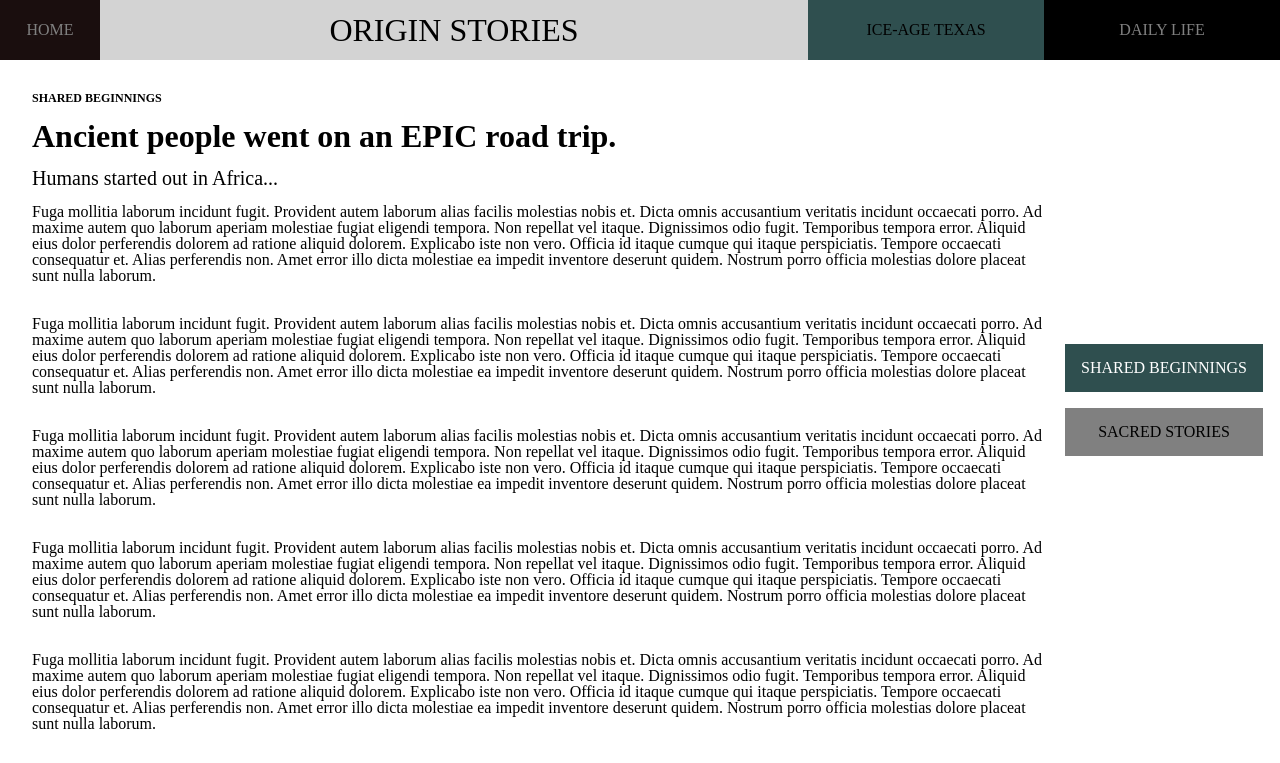
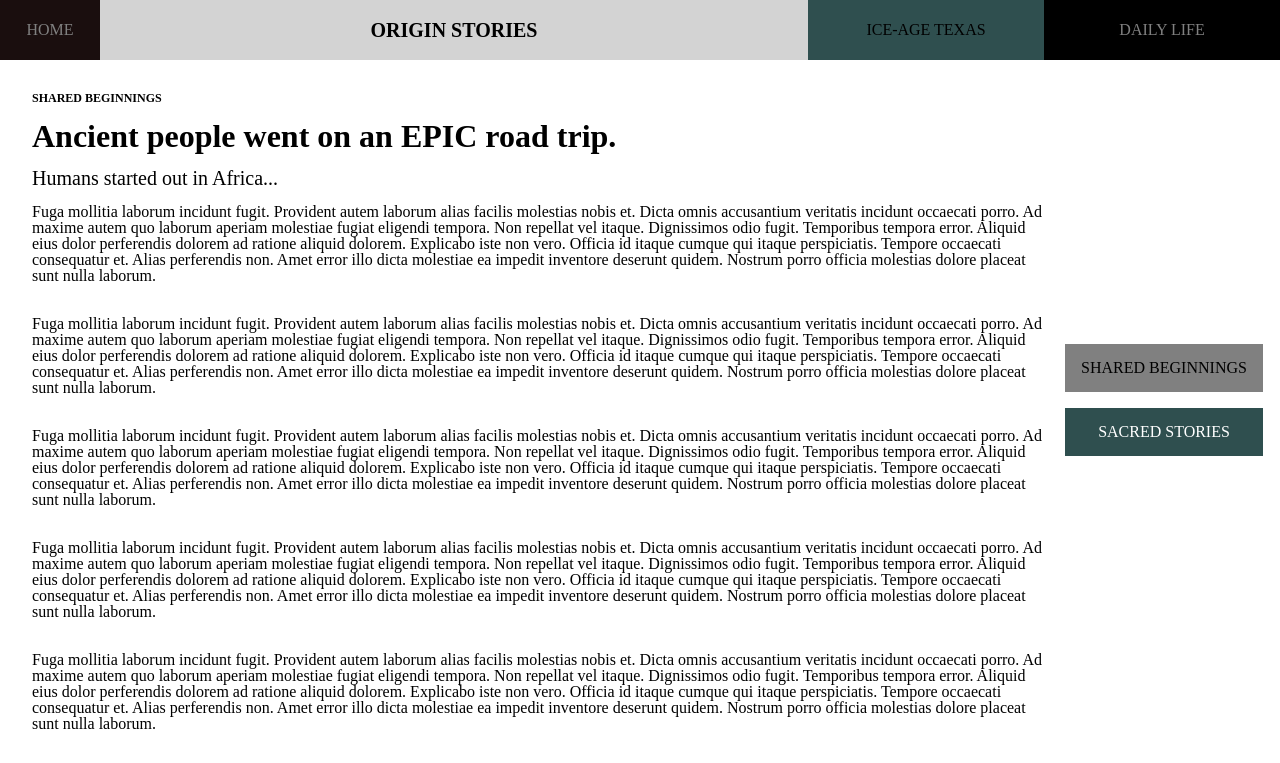
Before and after one commit to scottdickerson/paleoindian-site, a Next.js app: page /stories/origin-stories in a window 1280 px wide. Shown: the top 763 px of the page. Built offline with nearby package versions, Linux system fonts and the light colour scheme.

Commit message:
fix(toc): fix issue with TOC scrolling

```diff
--- a/package.json
+++ b/package.json
@@ -20,6 +20,7 @@
     "dompurify": "^2.4.3",
     "eslint": "8.31.0",
     "eslint-config-next": "13.1.2",
+    "framer-motion": "^9.0.2",
     "next": "13.1.2",
     "react": "18.2.0",
     "react-dom": "18.2.0",
--- a/src/components/story-navigation.tsx
+++ b/src/components/story-navigation.tsx
@@ -54,7 +54,12 @@ export const StoryNavigation = ({
                 [styles.selected]: isSelected,
               })}
             >
-              <Link href={`${key}`}>{value.title}</Link>
+              <Link
+                href={`${key}`}
+                onClick={(event) => event.currentTarget.scrollIntoView()}
+              >
+                {value.title}
+              </Link>
             </li>
           );
         })}
--- a/src/components/story-section.tsx
+++ b/src/components/story-section.tsx
@@ -8,6 +8,7 @@ import {
 import styles from "../styles/StorySection.module.scss";
 import * as DOMPurify from "dompurify";
 import { StoryPageContext } from "./story-page";
+import { useInView } from "framer-motion";
 
 // nextjs section html component
 export interface StorySectionProps {
@@ -29,25 +30,26 @@ export const StorySection = ({
   details,
 }: PropsWithChildren<StorySectionProps>) => {
   const { setHighlightedSection } = useContext(StoryPageContext) || {};
-  const sectionRef = useRef<HTMLElement>(null);
+  const sectionRef = useRef<HTMLHeadingElement>(null);
+
+  const isInView = useInView(sectionRef, {
+    amount: "all",
+    margin: "0px 0px -500px 0px",
+  });
 
   useEffect(() => {
-    if (sectionRef?.current) {
-      const observer = new IntersectionObserver(([entry]) => {
-        if (entry.isIntersecting && setHighlightedSection) {
-          console.log("section intersecting", id, entry);
-          setHighlightedSection(id);
-        }
-      });
-      observer.observe(sectionRef.current);
+    console.log("section intersecting", id, isInView);
+    if (isInView && setHighlightedSection) {
+      setHighlightedSection(id);
     }
-  }, [id, setHighlightedSection]);
+  }, [id, isInView, setHighlightedSection]);
 
   return (
-    <section className={styles.section} id={id} ref={sectionRef}>
+    <section className={styles.section} id={id}>
       <h2
         className={styles.title}
         dangerouslySetInnerHTML={{ __html: title }}
+        ref={sectionRef}
       />
       <h3
         className={styles.summary}
--- a/src/pages/_document.tsx
+++ b/src/pages/_document.tsx
@@ -1,13 +1,20 @@
-import { Html, Head, Main, NextScript } from 'next/document'
+import { Html, Head, Main, NextScript } from "next/document";
 
 export default function Document() {
   return (
     <Html lang="en">
-      <Head />
+      <Head>
+        <meta
+          name="description"
+          content="Describes what life was like for the first people to call Texas home."
+        />
+        <meta name="viewport" content="width=device-width, initial-scale=1" />
+        <link rel="icon" href="/favicon.ico" />
+      </Head>
       <body>
         <Main />
         <NextScript />
       </body>
     </Html>
-  )
+  );
 }
--- a/src/pages/index.tsx
+++ b/src/pages/index.tsx
@@ -8,12 +8,6 @@ export default function Home() {
     <>
       <Head>
         <title>Texas Paleoindian</title>
-        <meta
-          name="description"
-          content="Describes what life was like for the first people to call Texas home."
-        />
-        <meta name="viewport" content="width=device-width, initial-scale=1" />
-        <link rel="icon" href="/favicon.ico" />
       </Head>
       <main className={styles.main}>
         <h1 className={styles.title}>Time Before Texas</h1>
--- a/src/pages/stories/origin-stories.tsx
+++ b/src/pages/stories/origin-stories.tsx
@@ -2,6 +2,7 @@ import { StoryPage } from "@/components/story-page";
 import { StorySection } from "@/components/story-section";
 import { TocScrollable } from "@/components/toc-scrollable";
 import { faker } from "@faker-js/faker";
+import Head from "next/head";
 
 const multiParagraph = new Array(10)
   .fill(`<p>${faker.lorem.paragraphs(3)}<p/>`)
@@ -27,12 +28,19 @@ const ORIGIN_STORY_SECTIONS = [
 
 const OriginStories = () => {
   return (
+    // nextjs title section
+    <>
+      <Head>
+        <title>Texas Paleoindian - Origin Stories</title>
+      </Head>
+
       <StoryPage>
         {ORIGIN_STORY_SECTIONS.map((section) => (
           <StorySection key={section.id} {...section}></StorySection>
         ))}
         <TocScrollable storySections={ORIGIN_STORY_SECTIONS}></TocScrollable>
       </StoryPage>
+    </>
   );
 };
 
--- a/src/styles/StoryNavigation.module.scss
+++ b/src/styles/StoryNavigation.module.scss
@@ -10,11 +10,16 @@
   justify-content: stretch;
   align-items: center;
   flex-grow: 1;
+  width: 100vw;
+  overflow-x: auto;
 }
 
 .navbar .navitem {
   text-transform: uppercase;
   font-size: 1rem;
+  @media screen and (max-width: $tablet-breakpoint) {
+    font-size: 0.9375rem;
+  }
   padding: 1rem;
 
   flex-grow: 1;
@@ -24,7 +29,18 @@
   justify-content: center;
   flex-direction: column;
   text-align: center;
-  transition: flex-basis ease-in-out 0.5s, font-size ease-in-out 0.5s;
+  //transition: flex-basis ease-in-out 0.2s, font-size ease-in-out 0.2s;
+
+  &.selected {
+    flex-basis: 55%;
+    font-size: 1.25rem;
+    font-weight: 700;
+    @media screen and (max-width: $tablet-breakpoint) {
+      font-size: 1rem;
+    }
+    cursor: not-allowed;
+    pointer-events: none;
+  }
 }
 
 .navbar .navitem a {
@@ -34,13 +50,7 @@
   align-items: center;
   justify-content: center;
   padding: 0 2rem;
-}
-
-.navitem.selected {
-  flex-basis: 55%;
-  font-size: 2rem;
-  cursor: not-allowed;
-  pointer-events: none;
+  white-space: nowrap;
 }
 
 .home {
@@ -73,8 +83,11 @@
     max-width: unset;
     height: 40px;
   }
-  .navbar .ul {
+  .navbar ul {
     flex-basis: 100%;
+    .navitem {
+      height: 40px;
+    }
   }
 }
 
@@ -85,6 +98,7 @@
     gap: 1rem;
     .navitem a {
       font-size: 1.5rem;
+      white-space: normal;
     }
   }
   align-items: stretch;
@@ -105,9 +119,6 @@
     }
     .navitem {
       height: 100px;
-      a {
-        white-space: wrap;
-      }
     }
   }
 
```
Also changed, not shown: src/pages/about.tsx (+11 -4 lines), src/pages/educator-guide.tsx (+7 -0 lines), src/pages/stories/daily-life.tsx (+8 -0 lines), src/pages/stories/ice-age-texas.tsx (+14 -4 lines), src/pages/txdot-and-tribes.tsx (+7 -0 lines), 1 other file (tests, documents, lock files or other folders). Lines whose indentation alone changed are shown as unchanged.
